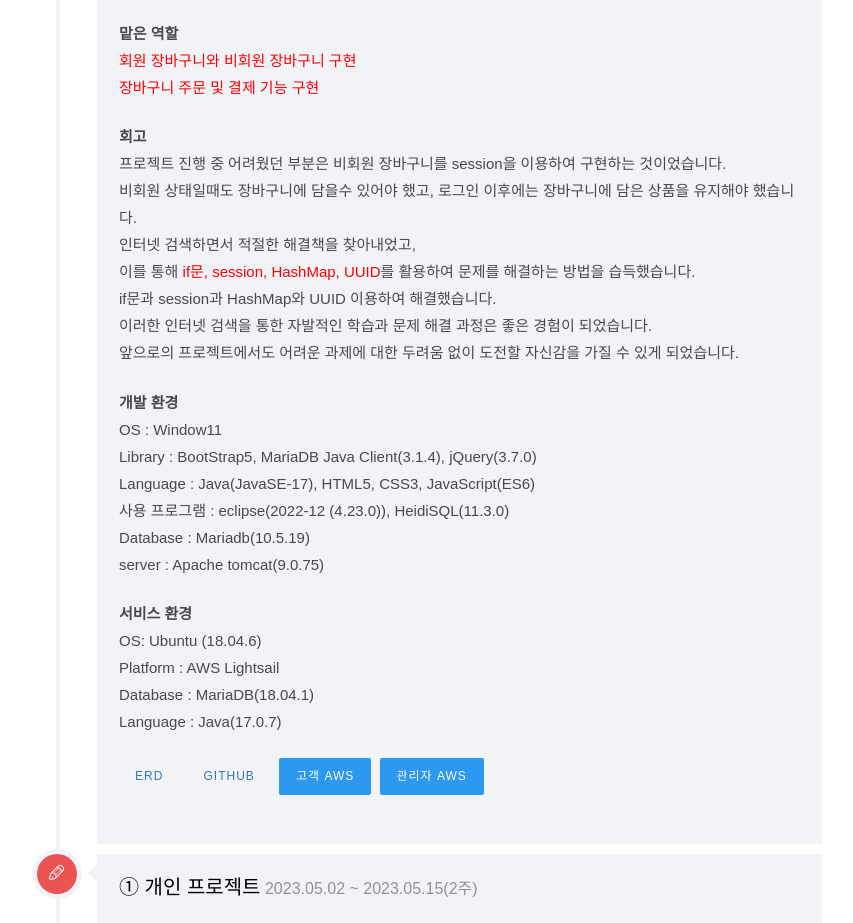
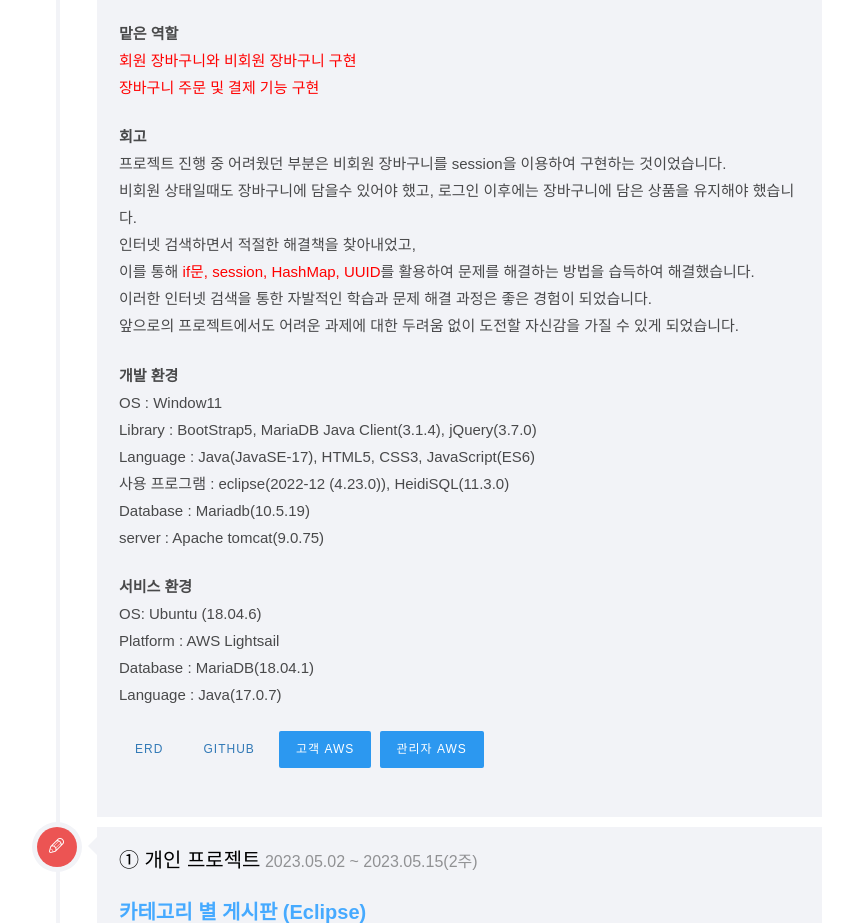
Before and after one commit to dinpyo/dinpyo.github.io, a plain HTML site: page index.html in a window 1280 px wide. Shown: the part 5974-6897 px from the top of the page, without its empty margins (366-1219 px from the left). Drawn offline with Linux system fonts and the light colour scheme; files whose address does not match are found by name; a web font is replaced by a local one.

Commit message:
포트폴리오 수정

```diff
--- a/index.html
+++ b/index.html
@@ -478,8 +478,7 @@
 							              		프로젝트 진행 중 어려웠던 부분은 비회원 장바구니를 session을 이용하여 구현하는 것이었습니다.<br>
 							              		비회원 상태일때도 장바구니에 담을수 있어야 했고, 로그인 이후에는 장바구니에 담은 상품을 유지해야 했습니다.<br>
 							              		인터넷 검색하면서 적절한 해결책을 찾아내었고,<br>
-							              		이를 통해 <span style="color: red;">if문, session, HashMap, UUID</span>를 활용하여 문제를 해결하는 방법을 습득했습니다.<br>
-							              		if문과 session과 HashMap와 UUID 이용하여 해결했습니다.<br>
+							              		이를 통해 <span style="color: red;">if문, session, HashMap, UUID</span>를 활용하여 문제를 해결하는 방법을 습득하여 해결했습니다.<br>
 							              		이러한 인터넷 검색을 통한 자발적인 학습과 문제 해결 과정은 좋은 경험이 되었습니다.<br>
 							              		앞으로의 프로젝트에서도 어려운 과제에 대한 두려움 없이 도전할 자신감을 가질 수 있게 되었습니다.<br>
 							              	</p>
```
